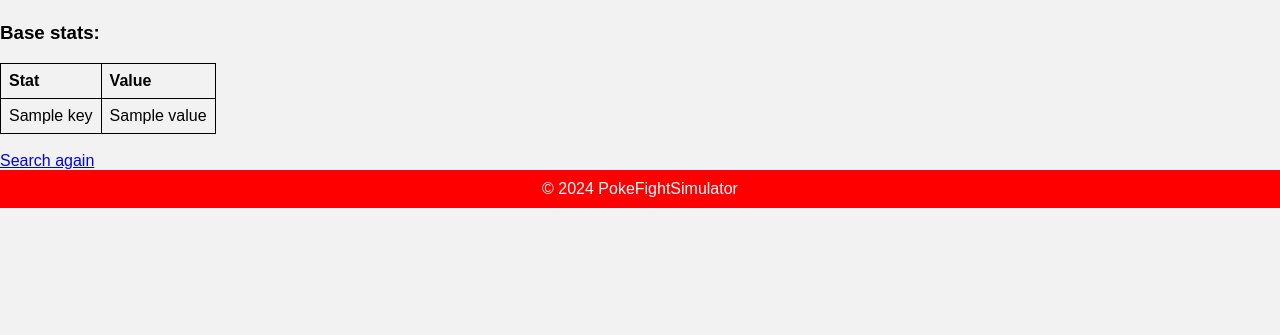
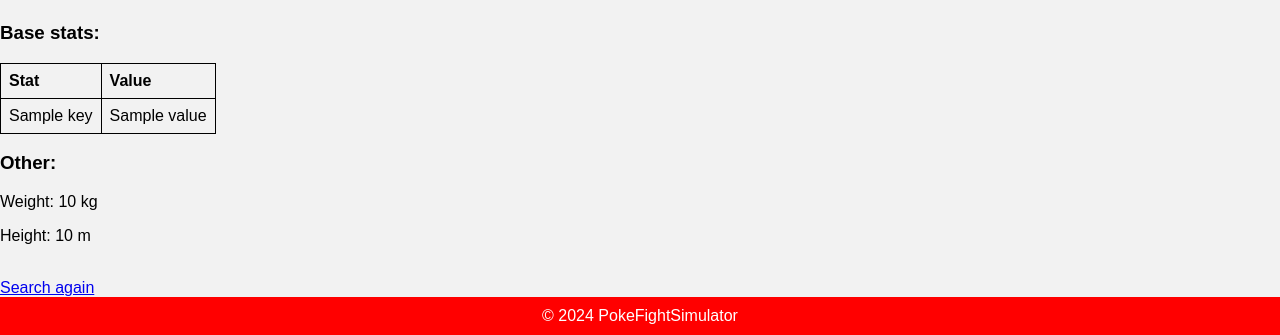
Before and after one commit to LAMaglan/PokeFightSimulartor, a FastAPI app: template templates/pokemon_details.html in a window 1280 px wide. Shown: the part 942-1277 px from the top of the page. Before the commit the page ends 1150 px from the top, so only its background shows below. Run offline with FastAPI, Linux system fonts and the light colour scheme; the template is opened without the code that fills it: most values are stand-ins (such as "Sample title", 1, 10 or a date in 2020).

Commit message:
display weight and height

```diff
--- a/main.py
+++ b/main.py
@@ -114,7 +114,7 @@ async def read_pokemon(request: Request, pokemon_name: str):
     try:
         logger.info(f"Fetching data for {pokemon_name}.")
 
-        pokemon, pokemon_sprites, cry = await get_pokemon(pokemon_name)
+        pokemon, pokemon_sprites, cry, weight, height = await get_pokemon(pokemon_name)
         pokemon_types = pokemon.types
         pokemon_stats = extract_pokemon_base_stats(pokemon)
 
@@ -128,7 +128,9 @@ async def read_pokemon(request: Request, pokemon_name: str):
                     "types": pokemon_types,
                 },
                 "pokemon_stats": pokemon_stats,
-                "cry": cry
+                "cry": cry,
+                "weight": weight,
+                "height": height
             },
         )
         logger.info(f"Data for {pokemon_name} successfully fetched and returned.")
@@ -150,12 +152,12 @@ async def battle(
         (
             pokemon1,
             pokemon1_sprites,
-            _
+            _, _, _
         ) = await get_pokemon(pokemon1_name)
         (
             pokemon2,
             pokemon2_sprites,
-            _
+            _, _, _
         ) = await get_pokemon(pokemon2_name)
 
         # passed on from index.html
--- a/templates/pokemon_details.html
+++ b/templates/pokemon_details.html
@@ -71,6 +71,11 @@
     {% endfor %}
     </tbody>
 </table>
+
+<h3>Other:</h3>
+<p>Weight: {{ weight }} kg</p>
+<p>Height: {{ height }} m</p>
+
 <br>
 <a href="/">Search again</a>
 {% endblock %}
--- a/utils.py
+++ b/utils.py
@@ -176,8 +176,10 @@ async def get_pokemon(pokemon_name: str):
             pokemon = Pokemon(name=pokemon_name, **stats, types=types)
             sprites = pokemon_data["sprites"]
             cry = get_preferred_cry(pokemon_data["cries"])
+            weight = pokemon_data["weight"] / 10 #kg
+            height = pokemon_data["height"] / 10 #m
 
-            return pokemon, sprites, cry
+            return pokemon, sprites, cry, weight, height
         else:
             raise HTTPException(
                 status_code=response.status_code, detail="Pokemon not found"
```
